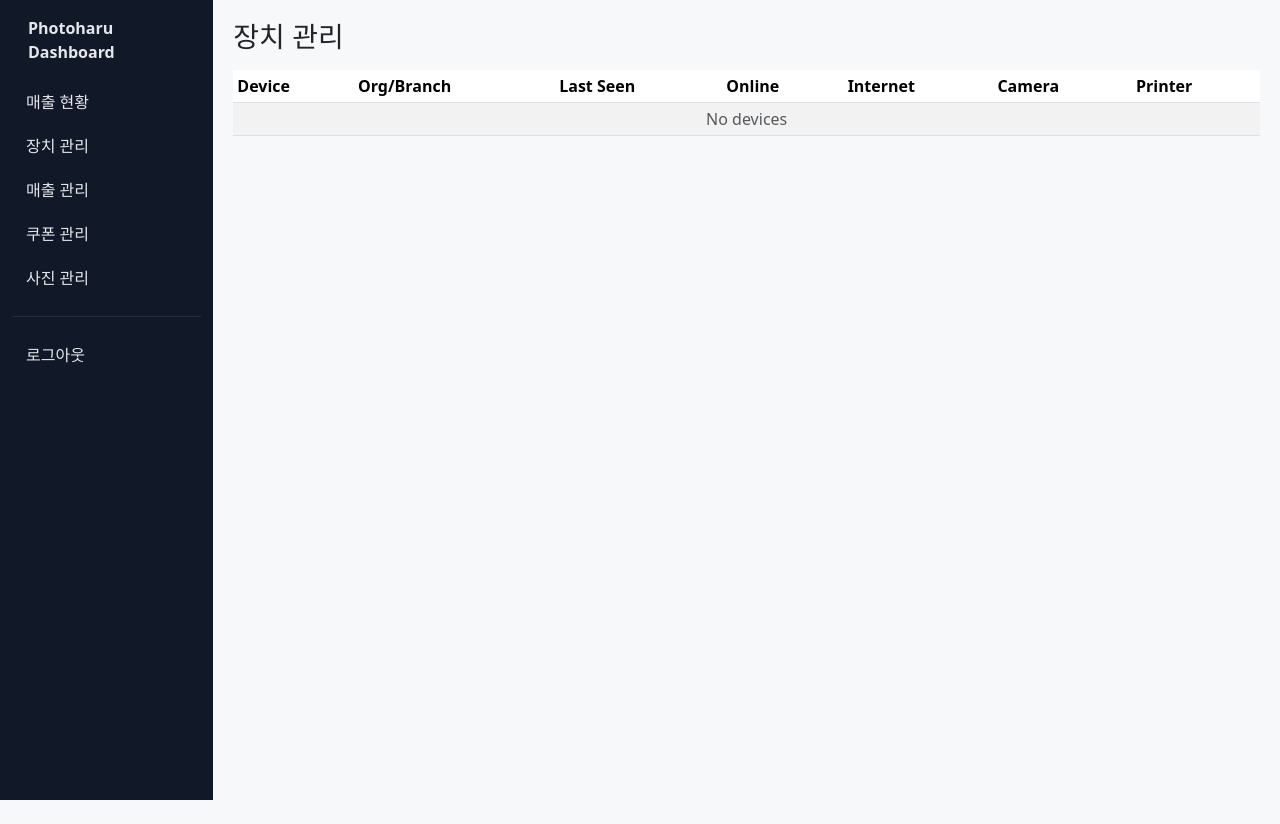
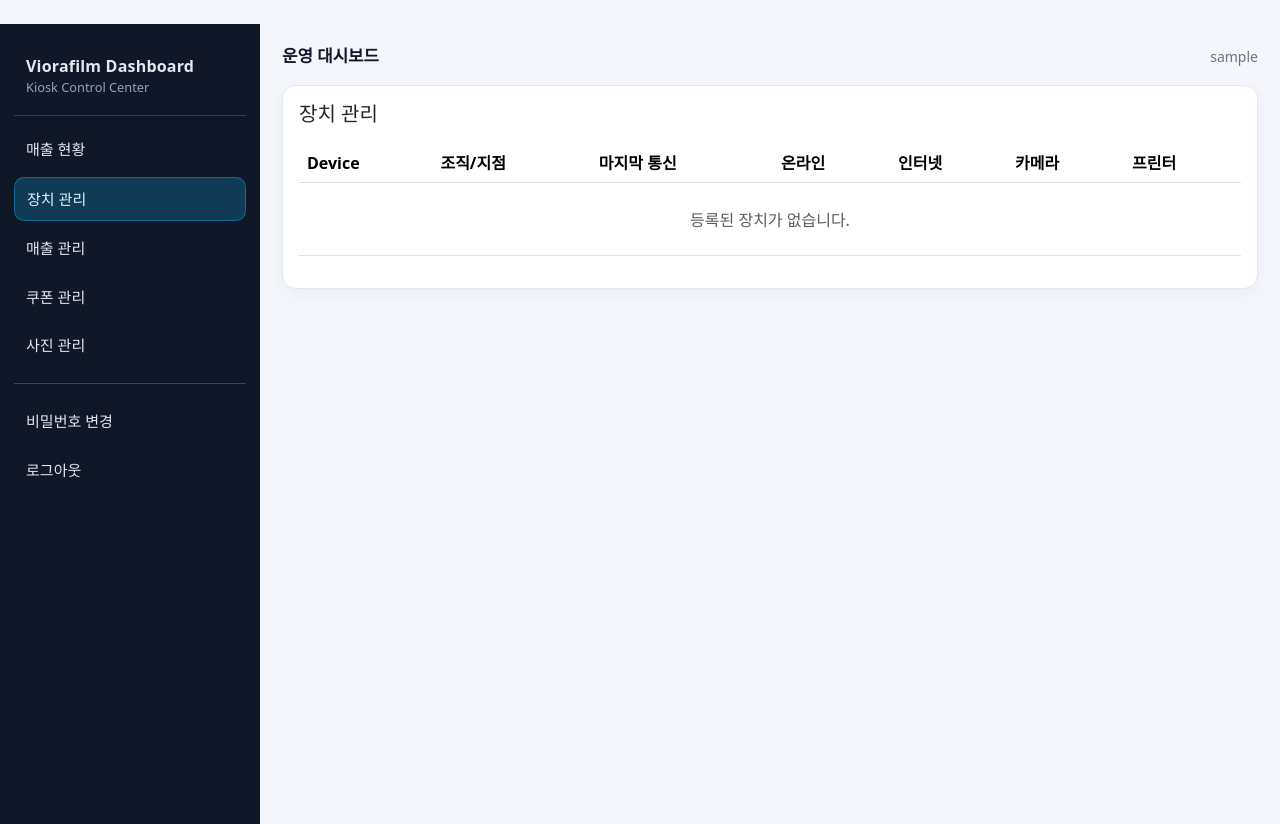
Before and after one commit to viorafilm/viorafilm-server, a Django app: page /dashboard/devices in a window 1280 px wide. Before the commit the page ends 800 px from the top, so only its background shows below. Run offline with Django 5.2, Linux system fonts and the light colour scheme; the visitor is signed in with stand-in values (Sample User, id 1); parts of the project's set-up code (start-up, migrations or seed data) failed here and were passed over.

Commit message:
ui: rebuild dashboard templates and fix broken korean text

```diff
--- a/src/dashboard/templates/dashboard/base.html
+++ b/src/dashboard/templates/dashboard/base.html
@@ -3,54 +3,144 @@
 <head>
   <meta charset="utf-8">
   <meta name="viewport" content="width=device-width, initial-scale=1">
-  <title>Photoharu Dashboard</title>
+  <title>Viorafilm Dashboard</title>
   <link href="https://cdn.jsdelivr.net/npm/bootstrap@5.3.3/dist/css/bootstrap.min.css" rel="stylesheet">
   <style>
-    body { background: #f7f8fa; }
-    .sidebar { min-height: 100vh; background: #111827; color: #e5e7eb; }
-    .sidebar a { color: #e5e7eb; text-decoration: none; display: block; padding: 10px 14px; border-radius: 8px; }
-    .sidebar a:hover { background: #1f2937; }
-    .content-wrap { padding: 20px; }
+    :root {
+      --vf-bg: #f4f6fb;
+      --vf-panel: #101827;
+      --vf-panel-hover: #1e293b;
+      --vf-panel-text: #e2e8f0;
+    }
+    body {
+      background: var(--vf-bg);
+      color: #0f172a;
+    }
+    .layout { min-height: 100vh; }
+    .sidebar {
+      width: 260px;
+      background: var(--vf-panel);
+      color: var(--vf-panel-text);
+      position: sticky;
+      top: 0;
+      height: 100vh;
+      padding: 20px 14px;
+    }
+    .brand {
+      padding: 10px 12px 18px 12px;
+      border-bottom: 1px solid rgba(148, 163, 184, 0.25);
+      margin-bottom: 12px;
+    }
+    .brand .title {
+      font-size: 1rem;
+      font-weight: 700;
+      letter-spacing: 0.2px;
+    }
+    .brand .subtitle {
+      font-size: 0.8rem;
+      color: #94a3b8;
+    }
+    .menu-link {
+      color: var(--vf-panel-text);
+      text-decoration: none;
+      display: block;
+      padding: 10px 12px;
+      border-radius: 10px;
+      margin-bottom: 6px;
+      font-size: 0.94rem;
+    }
+    .menu-link:hover {
+      background: var(--vf-panel-hover);
+      color: #fff;
+    }
+    .menu-link.active {
+      background: #0f3b57;
+      color: #e0f2fe;
+      border: 1px solid rgba(14, 165, 233, 0.45);
+    }
+    .content {
+      flex: 1;
+      padding: 22px;
+    }
+    .topbar {
+      display: flex;
+      justify-content: space-between;
+      align-items: center;
+      margin-bottom: 18px;
+    }
+    .topbar .page-title {
+      font-size: 1.05rem;
+      font-weight: 600;
+      margin: 0;
+    }
+    .card-soft {
+      border: 1px solid #e2e8f0;
+      border-radius: 14px;
+      box-shadow: 0 4px 16px rgba(15, 23, 42, 0.04);
+    }
+    @media (max-width: 991.98px) {
+      .sidebar { display: none; }
+      .content { padding: 14px; }
+    }
   </style>
 </head>
 <body>
-  <div class="container-fluid">
-    <div class="row">
-      <nav class="col-md-2 d-none d-md-block sidebar py-3">
-        <div class="px-3 mb-3 fw-bold">Photoharu Dashboard</div>
-        <a href="/dashboard/">매출 현황</a>
-        <a href="/dashboard/devices">장치 관리</a>
-        <a href="/dashboard/sales">매출 관리</a>
-        <a href="/dashboard/coupons">쿠폰 관리</a>
-        <a href="/dashboard/photos">사진 관리</a>
-        <hr class="border-secondary">
-        <a href="/dashboard/logout">로그아웃</a>
-      </nav>
-      <main class="col-md-10 ms-sm-auto content-wrap">
-        <div class="d-md-none mb-2">
-          <button class="btn btn-dark" type="button" data-bs-toggle="collapse" data-bs-target="#mobileMenu">Menu</button>
-          <div class="collapse mt-2" id="mobileMenu">
-            <div class="card card-body">
-              <a href="/dashboard/">매출 현황</a>
-              <a href="/dashboard/devices">장치 관리</a>
-              <a href="/dashboard/sales">매출 관리</a>
-              <a href="/dashboard/coupons">쿠폰 관리</a>
-              <a href="/dashboard/photos">사진 관리</a>
-              <a href="/dashboard/logout">로그아웃</a>
+  <div class="d-lg-none sticky-top bg-white border-bottom p-2">
+    <button class="btn btn-dark btn-sm" type="button" data-bs-toggle="offcanvas" data-bs-target="#mobileMenu">
+      메뉴
+    </button>
+  </div>
+
+  <div class="offcanvas offcanvas-start" tabindex="-1" id="mobileMenu">
+    <div class="offcanvas-header">
+      <h5 class="offcanvas-title">Viorafilm Dashboard</h5>
+      <button type="button" class="btn-close" data-bs-dismiss="offcanvas"></button>
+    </div>
+    <div class="offcanvas-body">
+      <a class="menu-link {% if request.path == '/dashboard/' %}active{% endif %}" href="/dashboard/">매출 현황</a>
+      <a class="menu-link {% if '/dashboard/devices' in request.path %}active{% endif %}" href="/dashboard/devices">장치 관리</a>
+      <a class="menu-link {% if '/dashboard/sales' in request.path %}active{% endif %}" href="/dashboard/sales">매출 관리</a>
+      <a class="menu-link {% if '/dashboard/coupons' in request.path %}active{% endif %}" href="/dashboard/coupons">쿠폰 관리</a>
+      <a class="menu-link {% if '/dashboard/photos' in request.path %}active{% endif %}" href="/dashboard/photos">사진 관리</a>
+      <hr>
+      <a class="menu-link" href="/admin/password_change/">비밀번호 변경</a>
+      <a class="menu-link" href="/dashboard/logout">로그아웃</a>
     </div>
   </div>
+
+  <div class="d-flex layout">
+    <aside class="sidebar">
+      <div class="brand">
+        <div class="title">Viorafilm Dashboard</div>
+        <div class="subtitle">Kiosk Control Center</div>
+      </div>
+
+      <a class="menu-link {% if request.path == '/dashboard/' %}active{% endif %}" href="/dashboard/">매출 현황</a>
+      <a class="menu-link {% if '/dashboard/devices' in request.path %}active{% endif %}" href="/dashboard/devices">장치 관리</a>
+      <a class="menu-link {% if '/dashboard/sales' in request.path %}active{% endif %}" href="/dashboard/sales">매출 관리</a>
+      <a class="menu-link {% if '/dashboard/coupons' in request.path %}active{% endif %}" href="/dashboard/coupons">쿠폰 관리</a>
+      <a class="menu-link {% if '/dashboard/photos' in request.path %}active{% endif %}" href="/dashboard/photos">사진 관리</a>
+      <hr class="border-secondary-subtle">
+      <a class="menu-link" href="/admin/password_change/">비밀번호 변경</a>
+      <a class="menu-link" href="/dashboard/logout">로그아웃</a>
+    </aside>
+
+    <main class="content">
+      <div class="topbar">
+        <h1 class="page-title">운영 대시보드</h1>
+        <small class="text-secondary">{{ request.user.username }}</small>
       </div>
 
       {% if messages %}
         {% for message in messages %}
-            <div class="alert alert-{{ message.tags|default:'info' }}">{{ message }}</div>
+          <div class="alert alert-{{ message.tags|default:'info' }} card-soft">{{ message }}</div>
         {% endfor %}
       {% endif %}
 
       {% block content %}{% endblock %}
     </main>
   </div>
-  </div>
+
   <script src="https://cdn.jsdelivr.net/npm/bootstrap@5.3.3/dist/js/bootstrap.bundle.min.js"></script>
 </body>
 </html>
--- a/src/dashboard/templates/dashboard/devices.html
+++ b/src/dashboard/templates/dashboard/devices.html
@@ -1,34 +1,44 @@
 {% extends "dashboard/base.html" %}
 {% block content %}
-<h3 class="mb-3">장치 관리</h3>
+<div class="card card-soft">
+  <div class="card-body">
+    <h5 class="mb-3">장치 관리</h5>
     <div class="table-responsive">
-  <table class="table table-striped table-sm align-middle">
+      <table class="table table-hover align-middle">
         <thead>
           <tr>
             <th>Device</th>
-        <th>Org/Branch</th>
-        <th>Last Seen</th>
-        <th>Online</th>
-        <th>Internet</th>
-        <th>Camera</th>
-        <th>Printer</th>
+            <th>조직/지점</th>
+            <th>마지막 통신</th>
+            <th>온라인</th>
+            <th>인터넷</th>
+            <th>카메라</th>
+            <th>프린터</th>
           </tr>
         </thead>
         <tbody>
           {% for row in rows %}
           <tr>
-        <td>{{ row.device.device_code }}</td>
+            <td class="fw-semibold">{{ row.device.device_code }}</td>
             <td>{{ row.device.org.code }} / {{ row.device.branch.code }}</td>
             <td>{{ row.device.last_seen_at|default:"-" }}</td>
-        <td>{% if row.online %}<span class="badge text-bg-success">ONLINE</span>{% else %}<span class="badge text-bg-danger">OFFLINE</span>{% endif %}</td>
-        <td>{{ row.internet_ok }}</td>
-        <td>{{ row.camera_ok }}</td>
-        <td>{{ row.printer_ok }}</td>
+            <td>
+              {% if row.online %}
+              <span class="badge text-bg-success">ONLINE</span>
+              {% else %}
+              <span class="badge text-bg-danger">OFFLINE</span>
+              {% endif %}
+            </td>
+            <td>{% if row.internet_ok %}<span class="badge text-bg-success">OK</span>{% else %}<span class="badge text-bg-secondary">-</span>{% endif %}</td>
+            <td>{% if row.camera_ok %}<span class="badge text-bg-success">OK</span>{% else %}<span class="badge text-bg-secondary">-</span>{% endif %}</td>
+            <td>{% if row.printer_ok %}<span class="badge text-bg-success">OK</span>{% else %}<span class="badge text-bg-secondary">-</span>{% endif %}</td>
           </tr>
           {% empty %}
-      <tr><td colspan="7" class="text-center text-muted">No devices</td></tr>
+          <tr><td colspan="7" class="text-center text-muted py-4">등록된 장치가 없습니다.</td></tr>
           {% endfor %}
         </tbody>
       </table>
     </div>
+  </div>
+</div>
 {% endblock %}
```
Also changed, not shown: src/dashboard/templates/dashboard/coupons.html (+28 -15 lines), src/dashboard/templates/dashboard/index.html (+19 -11 lines), src/dashboard/templates/dashboard/login.html (+42 -15 lines), src/dashboard/templates/dashboard/photos.html (+13 -9 lines), src/dashboard/templates/dashboard/sales.html (+8 -4 lines). Lines whose indentation alone changed are shown as unchanged.
